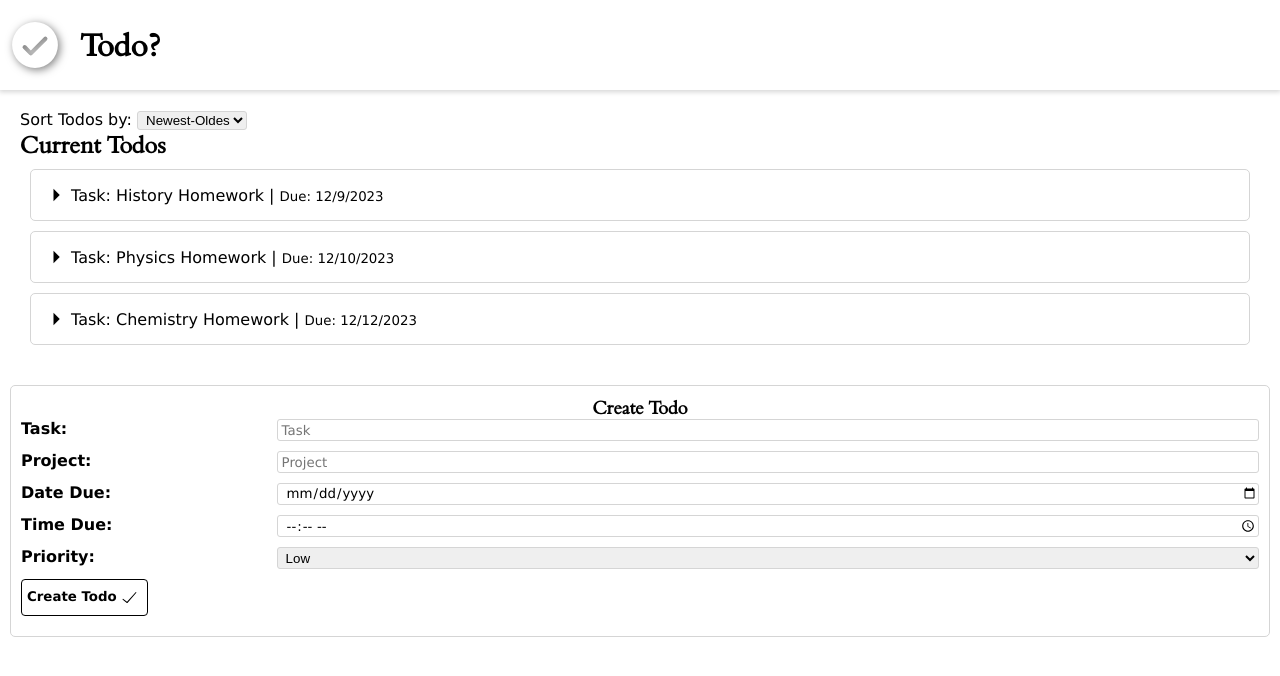
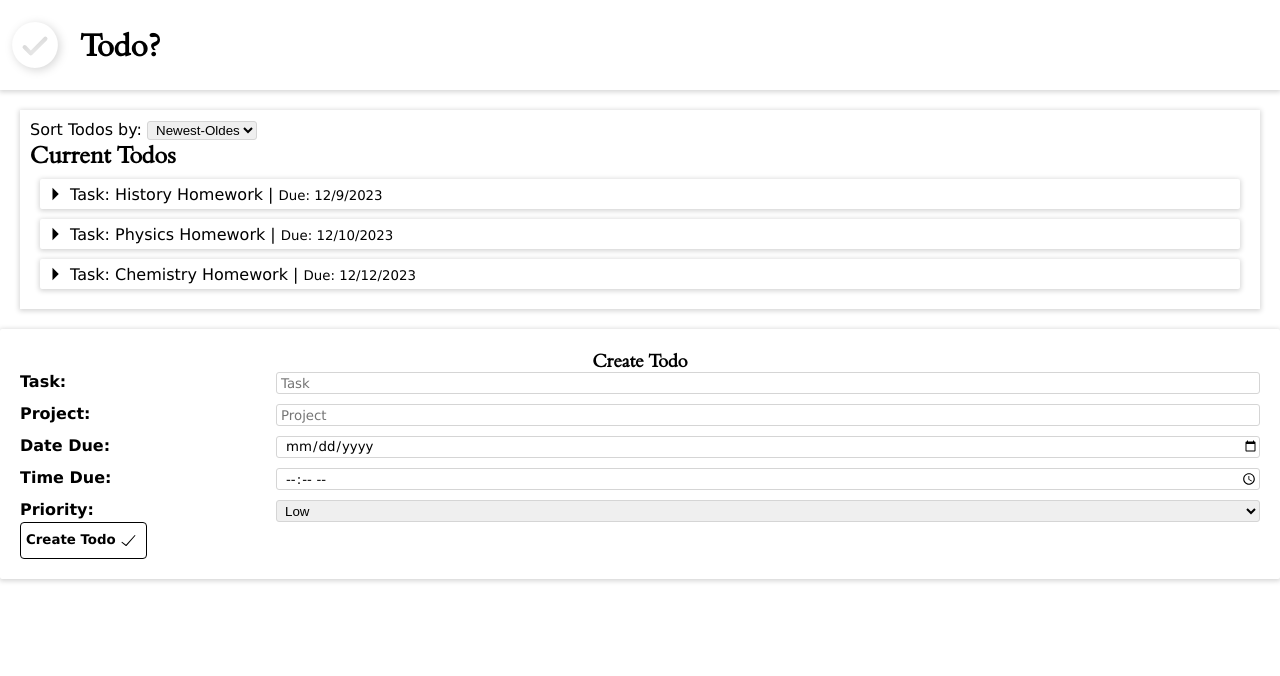
Before and after one commit to usama-bit137/todo-list, a React (Create React App) app: page / in a window 1280 px wide. Shown: the top 676 px of the page. Built offline with nearby package versions, Linux system fonts and the light colour scheme.

Commit message:
Styles Improved

```diff
--- a/src/styles/Form.css
+++ b/src/styles/Form.css
@@ -1,8 +1,8 @@
 .form {
-  border: 1px solid rgb(213, 213, 213);
-  border-radius: 5px;
-  margin: 10px;
-  padding: 10px;
+  /* margin: 20px; */
+  padding: 20px;
+  box-shadow: 0px 1px 5px 1px rgb(213, 213, 213, 213);
+  border-radius: 2px;
 }
 
 .call-to-action {
@@ -30,7 +30,7 @@
   padding: 5px;
   border: 1px solid black;
   border-radius: 4px;
-  margin: 10px auto;
+  margin: auto;
   background-color: white;
 }
 
--- a/src/styles/Header.css
+++ b/src/styles/Header.css
@@ -8,5 +8,5 @@
 }
 
 .header--logo {
-  filter: drop-shadow(2px 2px 4px rgba(0, 0, 0, 0.5));
+  filter: drop-shadow(2px 2px 5px rgb(213, 213, 213));
 }
--- a/src/styles/Todo.css
+++ b/src/styles/Todo.css
@@ -1,5 +1,17 @@
 main {
-  padding: 20px;
+  margin: 20px;
+  padding: 10px;
+}
+
+.all-todos {
+  box-shadow: 0px 1px 5px 1px rgb(213, 213, 213, 213);
+}
+
+.all-todos--title {
+  display: flex;
+  justify-content: space-between;
+  align-items: center;
+  padding: 10px;
 }
 
 .todo {
@@ -12,9 +24,8 @@ main {
 
 .todo,
 .todo-active {
-  border: 1px solid rgb(213, 213, 213);
-  border-radius: 5px;
-  padding: 10px;
+  box-shadow: 0px 1px 5px 1px rgb(213, 213, 213, 213);
+  border-radius: 2px;
   margin: 10px;
 }
 
```
